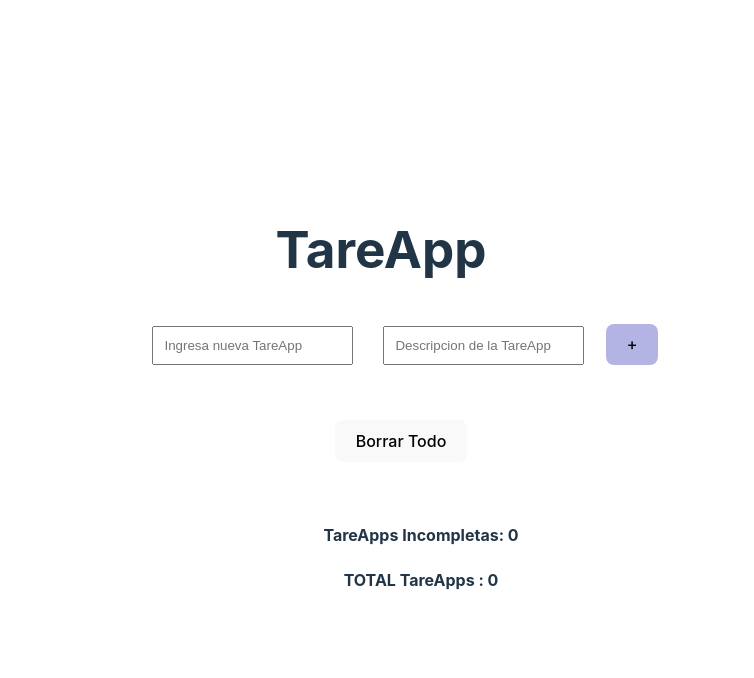
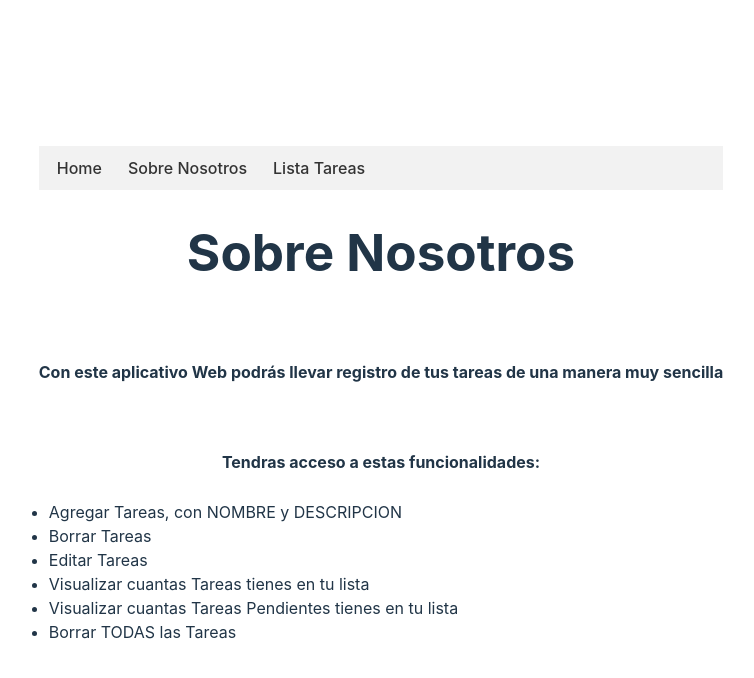
Before and after one commit to Pejoma2/my-react-tasks-list, a React (Vite) app: page /SobreNosotros in a window 1280 px wide. Shown: the top 678 px of the page, without its empty margins (259-1013 px from the left). Built offline with nearby package versions, Linux system fonts and the light colour scheme.

Commit message:
paginas Home-Tareas-Sobre Nosotros con React router

```diff
--- a/package.json
+++ b/package.json
@@ -14,6 +14,7 @@
     "react-dom": "^18.2.0",
     "react-hook-form": "^7.45.0",
     "react-icons": "^4.9.0",
+    "react-router-dom": "^6.14.0",
     "uuid": "^9.0.0"
   },
   "devDependencies": {
--- a/src/App.jsx
+++ b/src/App.jsx
@@ -1,9 +1,10 @@
-
+import { BrowserRouter, Route, Routes } from "react-router-dom";
 import "./App.css";
-import Header from "./components/Header";
-import TaskCounter from "./components/TaskCounter";
-import TaskList from "./components/TaskList";
-//import TaskCreator from "./components/TaskCreator";
+import Home from "./pages/Home";
+import SobreNosotros from "./pages/SobreNosotros";
+import Tareas from "./pages/Tareas";
+import PageNotFound from "./pages/PageNotFound";
+import Menu from "./components/Menu";
 
 function App() {
 
@@ -12,8 +13,17 @@ function App() {
 
   return (
     <>
-      <Header/>
-      <TaskList/>
+      <BrowserRouter>
+        <Routes>
+          <Route path="/" element={<Home/>}/>
+          <Route path="SobreNosotros" element={<SobreNosotros/>}/>
+          <Route path="Tareas" element={<Tareas/>}/>
+          <Route path="*" element={<PageNotFound/>}/>
+
+
+
+        </Routes>
+      </BrowserRouter>
 
     </>
   );
--- /dev/null
+++ b/src/components/Menu.jsx
@@ -0,0 +1,22 @@
+import { NavLink } from 'react-router-dom'
+
+export default function Menu() {
+  return (
+    <div>
+      <nav className='navbar'>
+        <ul>
+            <li>
+                <NavLink to="/">Home</NavLink>
+            </li>
+            <li>
+                <NavLink to="/SobreNosotros">Sobre Nosotros</NavLink>
+            </li>
+            <li>
+                <NavLink to="/Tareas">Lista Tareas</NavLink>
+            </li>
+        </ul>
+
+    </nav>
+    </div>
+  )
+}
--- a/src/components/TaskCounter.jsx
+++ b/src/components/TaskCounter.jsx
@@ -2,6 +2,7 @@ import { useState, useEffect } from "react";
 
 
 
+// eslint-disable-next-line react/prop-types
 export default function TaskCounter({itemTarea}) {
 
 
@@ -11,12 +12,14 @@ export default function TaskCounter({itemTarea}) {
 
 
    useEffect(() => {
+     // eslint-disable-next-line react/prop-types
      const pendingTask = itemTarea.filter((task => !task.estado));
      const totalPendingTasks = pendingTask.length;
      setCountPendingTask(totalPendingTasks)
    }, [itemTarea])
 
    useEffect(() => {
+    // eslint-disable-next-line react/prop-types
     const totalcountTasks = itemTarea.length;
     setCountTask(totalcountTasks)
   }, [itemTarea])
--- a/src/index.css
+++ b/src/index.css
@@ -67,3 +67,37 @@ button:focus-visible {
     background-color: #f9f9f9;
   }
 }
+
+.navbar {
+  background-color: #f2f2f2;
+  padding: 10px;
+}
+
+.navbar ul {
+  list-style-type: none;
+  margin: 0;
+  padding: 0;
+  display: flex;
+}
+
+.navbar li {
+  margin-right: 10px;
+}
+
+.navbar a {
+  text-decoration: none;
+  color: #333;
+  padding: 8px;
+}
+
+.navbar a:hover {
+  background-color: #ccc;
+  border-radius: 8px;
+  /* color: bisque; */
+}
+
+.lista-funcionalidades{
+  text-align: left;
+  margin: 5px;
+  padding: 5px;
+}
--- /dev/null
+++ b/src/pages/Home.jsx
@@ -0,0 +1,16 @@
+import Header from "../components/Header";
+import Menu from "../components/Menu";
+
+export default function Home() {
+  return (
+    <div>
+      <Menu />
+      <Header />
+      <h3>Bienvenido a TareAPP</h3>
+      <p>
+        Con este aplicativo Web podrás llevar un control de tus tareas
+        Fácilmente!
+      </p>
+    </div>
+  );
+}
--- /dev/null
+++ b/src/pages/PageNotFound.jsx
@@ -0,0 +1,10 @@
+import Menu from "../components/Menu";
+
+export default function PageNotFound() {
+  return (
+    <div>
+        <Menu/>
+      <h1>Page Not Found</h1>
+    </div>
+  )
+}
--- /dev/null
+++ b/src/pages/SobreNosotros.jsx
@@ -0,0 +1,22 @@
+import Menu from "../components/Menu";
+
+
+export default function SobreNosotros() {
+  return (
+    <div>
+      <Menu/>
+      <h1>Sobre Nosotros</h1><br />
+      <h4>Con este aplicativo Web podrás llevar registro de tus tareas de una manera muy sencilla</h4><br />
+      <h4>Tendras acceso a estas funcionalidades:</h4>
+      <ul className="lista-funcionalidades">
+        <li>Agregar Tareas, con NOMBRE y DESCRIPCION</li>
+        <li>Borrar Tareas</li>
+        <li>Editar Tareas</li>
+        <li>Visualizar cuantas Tareas tienes en tu lista</li>
+        <li>Visualizar cuantas Tareas Pendientes tienes en tu lista</li>
+        <li>Borrar TODAS las Tareas</li>
+
+      </ul>
+    </div>
+  )
+}
--- /dev/null
+++ b/src/pages/Tareas.jsx
@@ -0,0 +1,11 @@
+import Menu from "../components/Menu";
+import TaskList from "../components/TaskList";
+
+export default function Tareas() {
+  return (
+    <div>
+      <Menu />
+      <TaskList />
+    </div>
+  );
+}
```
Also changed, not shown: 1 other file (tests, documents, lock files or other folders).
